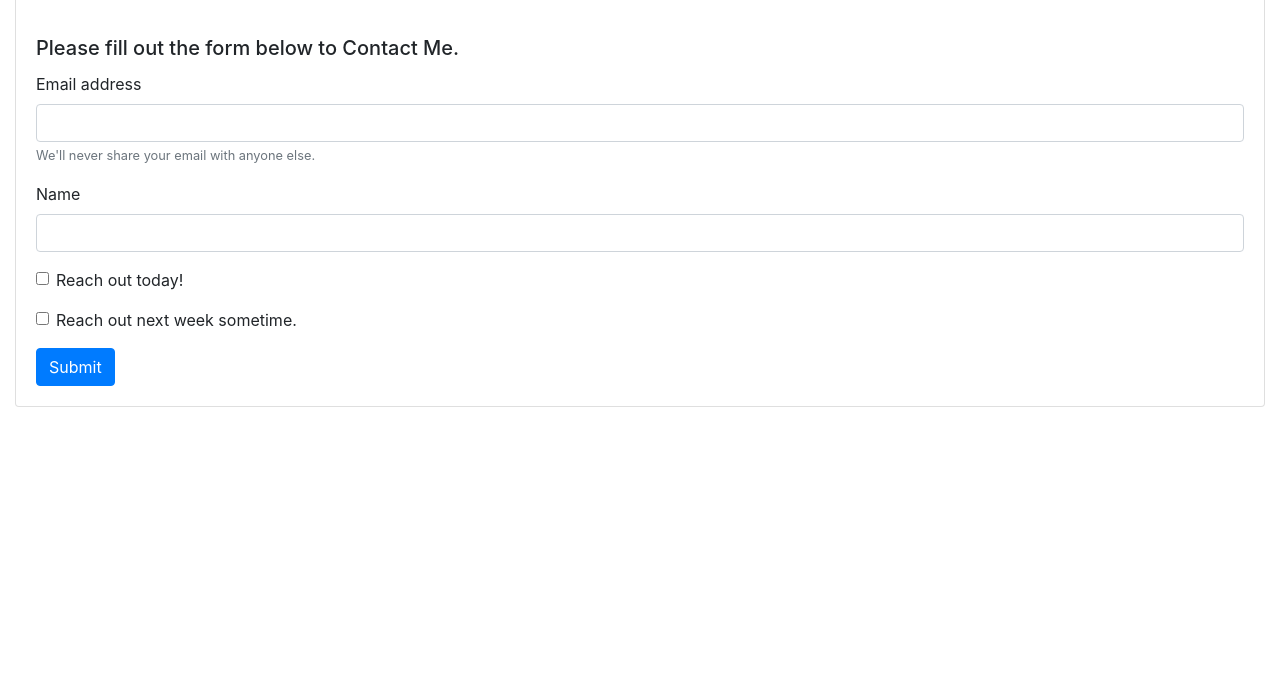
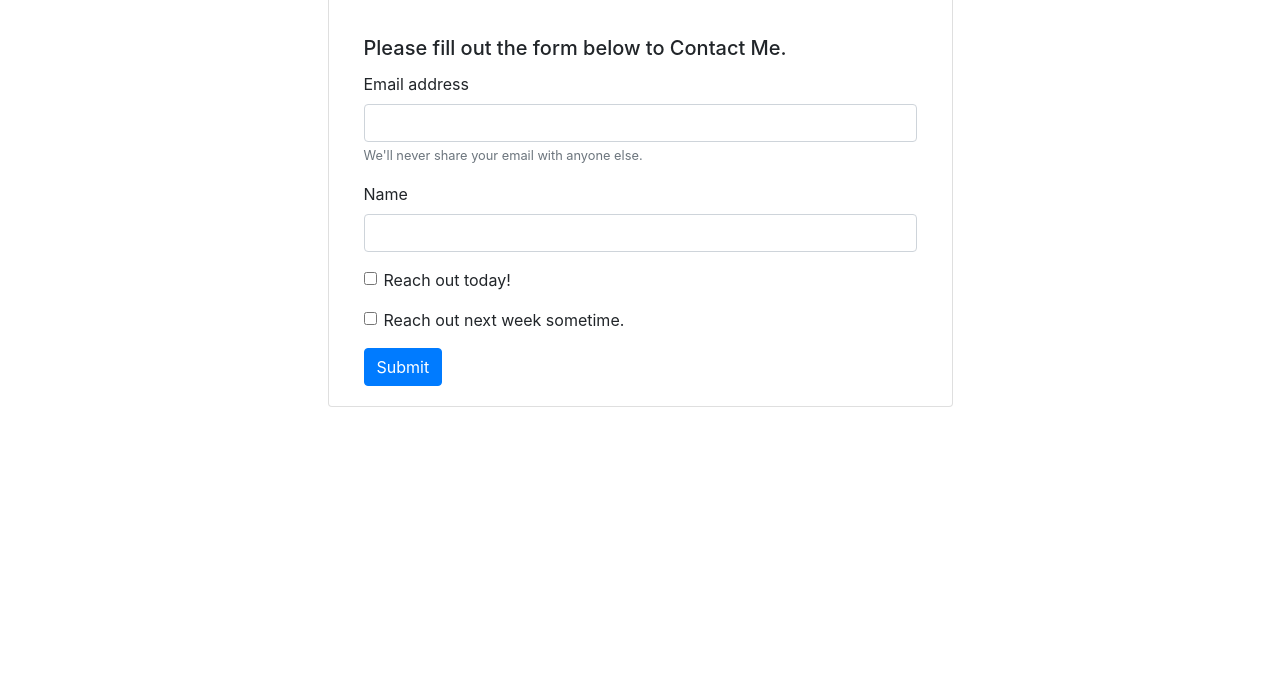
Before and after one commit to easyacres/hw2_200623, a plain HTML site: page contact.html in a window 1280 px wide. Shown: the part 115-800 px from the top of the page. Drawn offline with nearby package versions, Linux system fonts and the light colour scheme.

Commit message:
contact pg rev

```diff
--- a/contact.html
+++ b/contact.html
@@ -8,7 +8,7 @@
     <!-- Bootstrap CSS -->
     <link rel="stylesheet" href="https://stackpath.bootstrapcdn.com/bootstrap/4.5.0/css/bootstrap.min.css" integrity="sha384-9aIt2nRpC12Uk9gS9baDl411NQApFmC26EwAOH8WgZl5MYYxFfc+NcPb1dKGj7Sk" crossorigin="anonymous">
 
-    <title>Hello, world!</title>
+    <title>Contact Me!</title>
   </head>
   <body>
       <!-- Start Nav -->
@@ -34,14 +34,11 @@
     </div>
   </nav>
 
-  <div class="card mx-auto" style="width: auto;">
+  <div class="card mx-auto col-6" style="width: auto;">
     <h2 class="mx-auto mt-20 mb-20">Contact Me</h2>
         <br>
     <div class="card-body">
       <h5 class="card-title">Please fill out the form below to Contact Me.</h5>
-      <!-- <p class="card-text">Some quick example text to build on the card title and make up the bulk of the card's content.  Lorem ipsum dolor sit amet consectetur, adipisicing elit. Saepe, nisi veritatis voluptatem ea, earum natus et vitae dignissimos repudiandae modi omnis velit ullam libero adipisci dolore. Modi cumque eius nesciunt!</p> -->
-      <!-- <a href="#" class="btn btn-primary">Go somewhere</a> -->
-      <!--  -->
       <form>
         <div class="form-group">
           <label for="exampleInputEmail1">Email address</label>
@@ -56,19 +53,15 @@
           <input type="checkbox" class="form-check-input" id="exampleCheck1">
           <label class="form-check-label" for="exampleCheck1">Reach out today!</label>
         </div>
-        <!-- <label class="form-check-label" for="exampleCheck1">Reach out next week sometime!</label> -->
         <div class="form-group form-check">
             <input type="checkbox" class="form-check-input" id="exampleCheck1">
             <label class="form-check-label" for="exampleCheck1">Reach out next week sometime.</label>
           </div>
         <button type="submit" class="btn btn-primary">Submit</button>
       </form>
-      <!--  -->
     </div>
   </div>
-
-</div class= "container-fluid">
-  <!-- End Nav -->
+</div>
 
     <!-- Optional JavaScript -->
     <!-- jQuery first, then Popper.js, then Bootstrap JS -->
```
